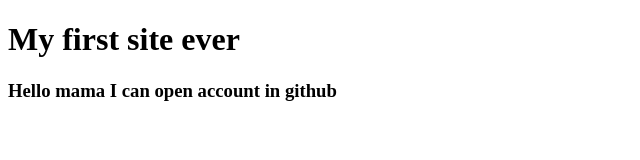
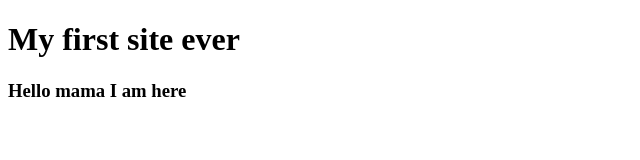
Before and after one commit to codehunter99/myfirstwebsite, a plain HTML site: page newsite.html in a window 1280 px wide. Shown: the whole page, without its empty margins (0-640 px from the left). Drawn offline with Linux system fonts and the light colour scheme.

Commit message:
somehing new

```diff
--- a/newsite.html
+++ b/newsite.html
@@ -8,6 +8,6 @@
 </head>
 <body>
     <h1>My first site ever</h1>
-    <h3>Hello mama I can open account in github</h3>
+    <h3>Hello mama I am here</h3>
 </body>
 </html>
```
